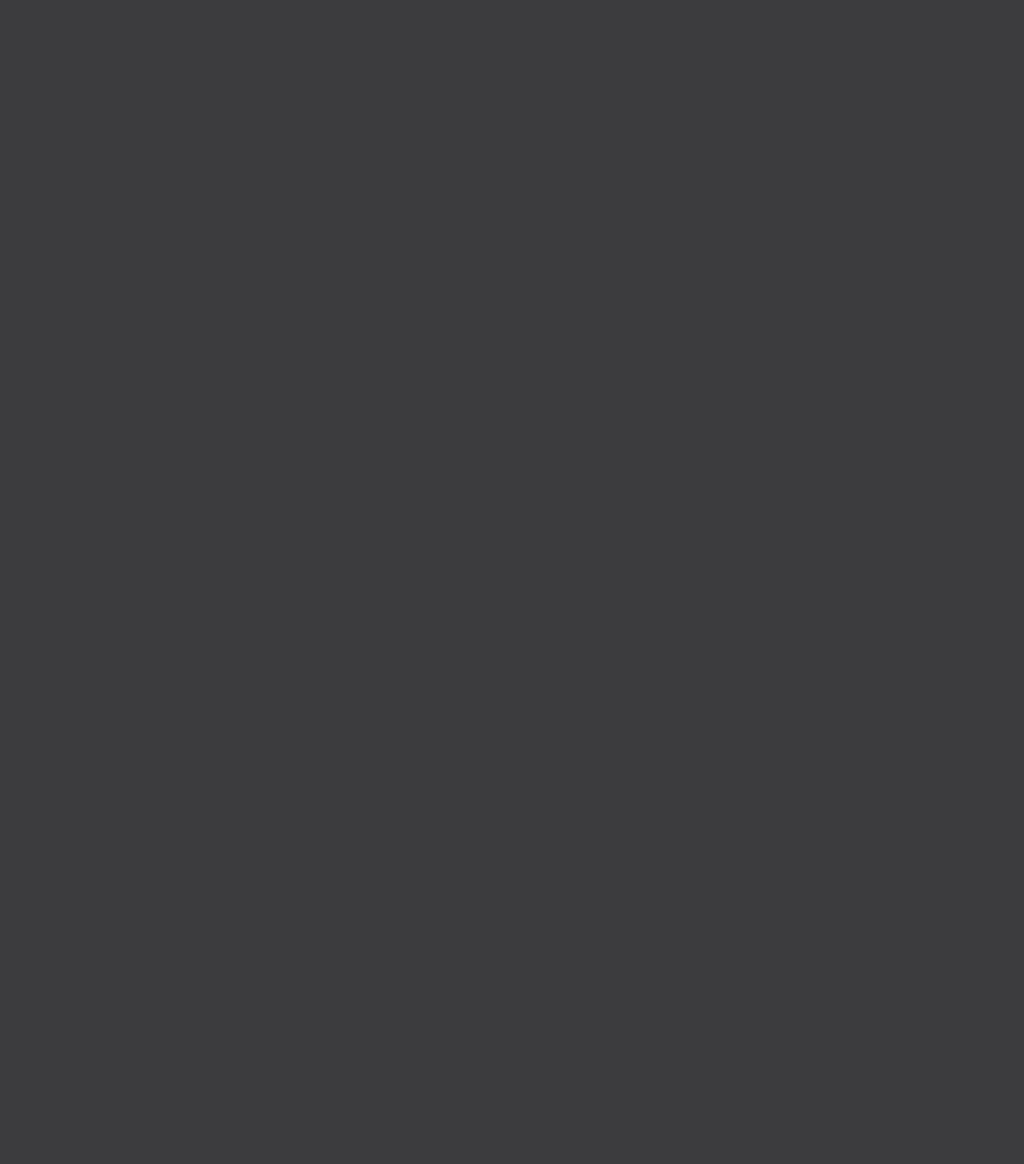
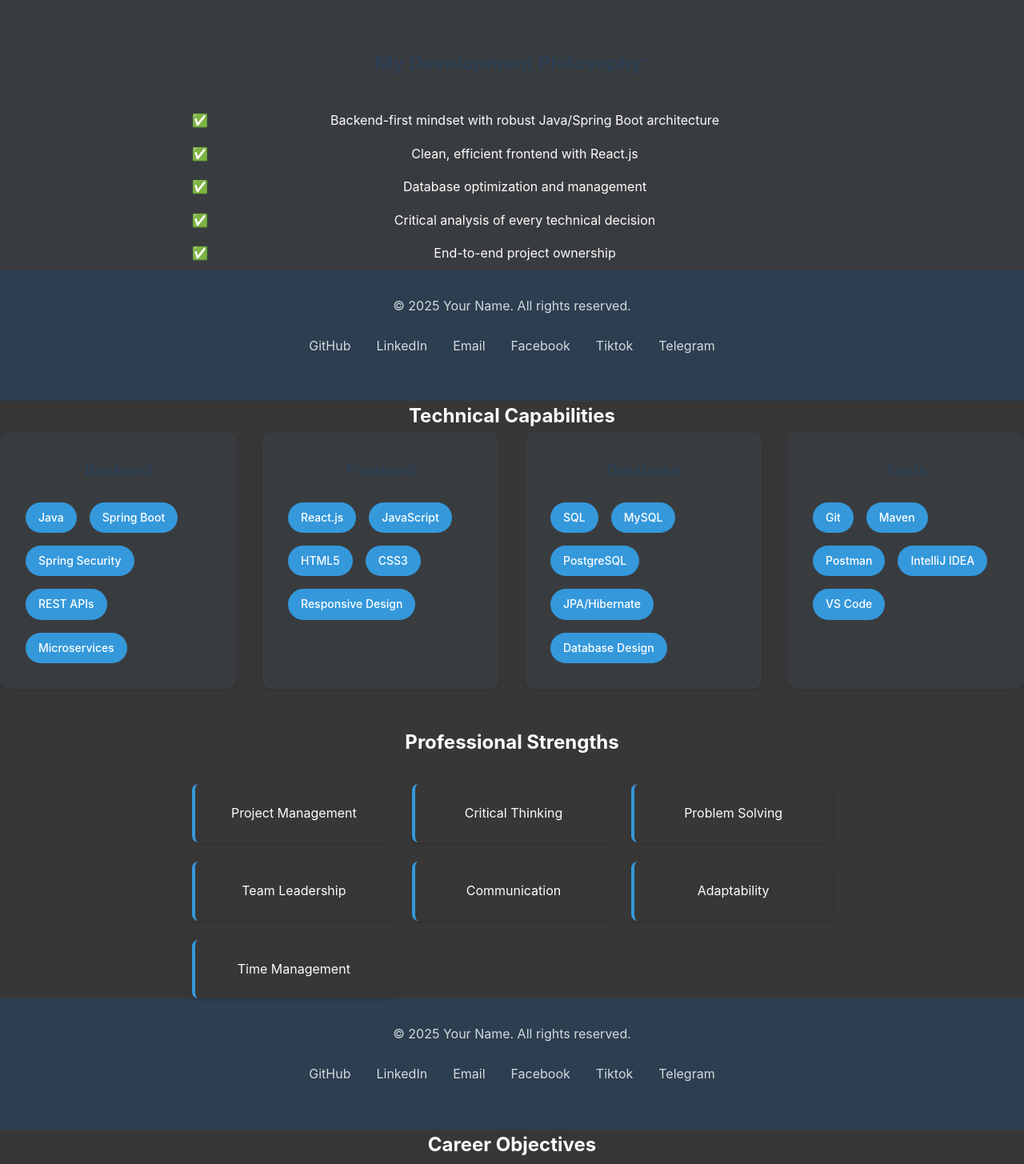
Before and after one commit to AnwarNejash/updateport, a React (Create React App) app: page / in a window 1280 px wide. Shown: the part 1980-3435 px from the top of the page at 80% size. Before the commit the page ends 1396 px from the top, so only its background shows below. Built offline with nearby package versions, Linux system fonts and the light colour scheme.

Commit message:
Update Home.jsx

```diff
--- a/src/components/pages/Home.jsx
+++ b/src/components/pages/Home.jsx
@@ -1,9 +1,12 @@
-// components/Hero/Hero.js
 import React from 'react';
 import './Home.css';
 import nejash from '../../assets/images/nejash.jpg';
 import Footer from './Footer';
-
+import Skill from './Skill';
+import Experiences from './Experiences'
+import Project from './Project';
+import About from './About';
+import Contact from './Contact'
 const Home = () => {
   return (
     <>
@@ -24,6 +27,11 @@ const Home = () => {
       </div>
 
     </section>
+    <About/>
+    <Skill/>
+    <Experiences/>
+    <Project/>
+    <Contact/>
   <Footer/></>
 
   );
```
